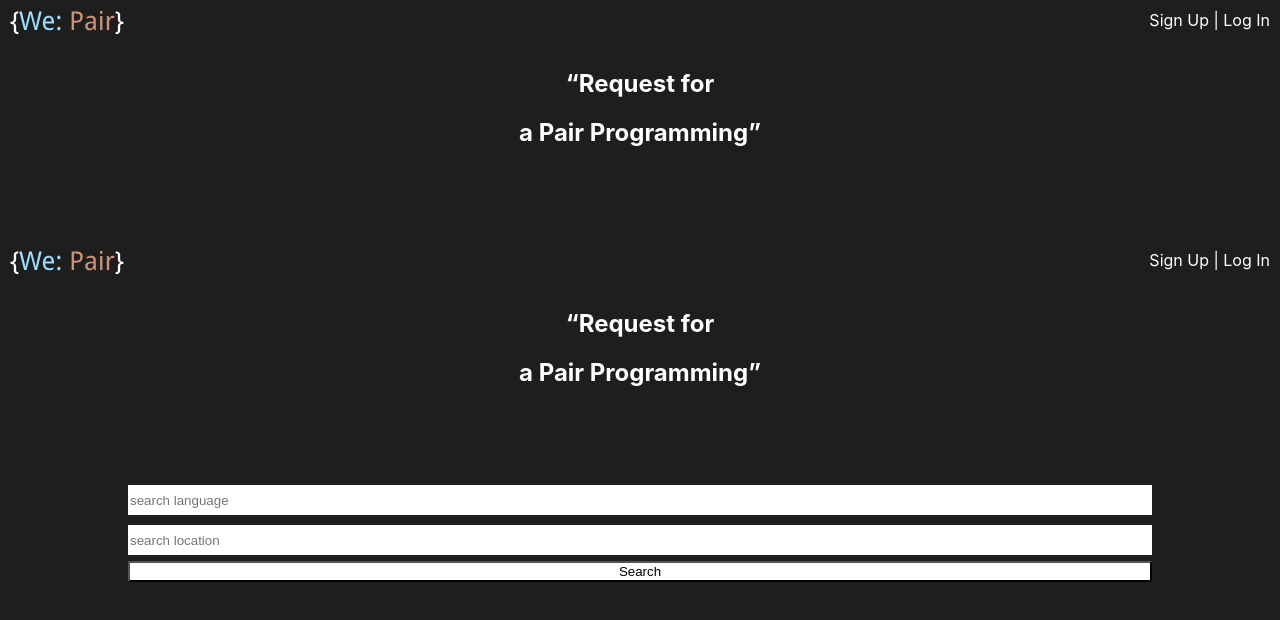
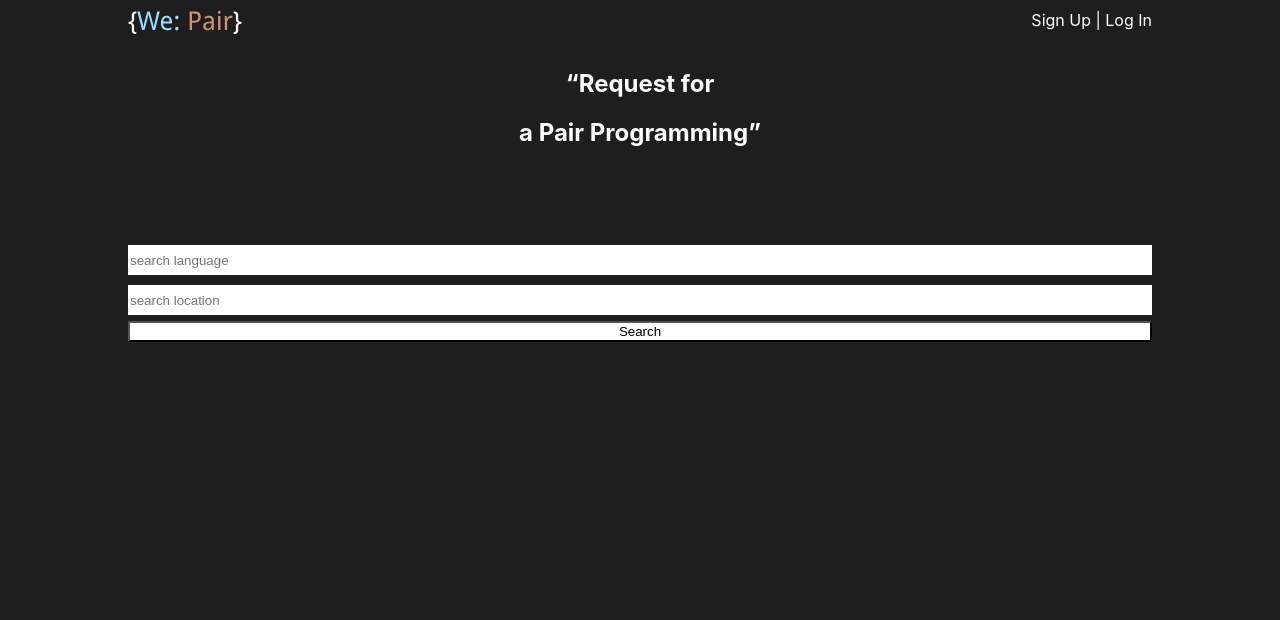
Before and after one commit to kodiri/we-pair, a React (Create React App) app: page / in a window 1280 px wide. Shown: the top 620 px of the page. Built offline with nearby package versions, Linux system fonts and the light colour scheme.

Commit message:
web styling(navbar size)

```diff
--- a/src/frontend/components/Header/Header.css
+++ b/src/frontend/components/Header/Header.css
@@ -10,7 +10,7 @@
     padding: 10px;
   }
 
-  .navbar-div {
+  .join-container {
     color: #ffffff;
     text-align: right;
   }
@@ -55,7 +55,13 @@
 
   }
 
-  /* @media (min-width: 600px) {
+  @media (min-width: 600px) {
+
+    .navbar {
+      width: 80%;
+      margin: 0 auto;
+    }
+
     .signing {
       font-size: 20px;
       text-align: right;
@@ -68,4 +74,4 @@
       margin-top: 10px;
     }
 
-  } */
+  }
--- a/src/frontend/components/Header/Header.js
+++ b/src/frontend/components/Header/Header.js
@@ -13,12 +13,12 @@ export default function Header() {
             <img className="logo-img" src={logo} alt="logo" />
           </Link>
         </div>
-        <div className="navbar-div nonDisplayonProfile">
+        <div className="join-container">
           <span className="sign-up" >
             Sign Up{" "}
           </span>
           <span> | </span>
-          <span className="log-in nonDisplayonProfile" href="">
+          <span className="log-in" href="">
             {" "}
             Log In
           </span>
--- a/src/frontend/components/RoutingPage/RoutingPage.js
+++ b/src/frontend/components/RoutingPage/RoutingPage.js
@@ -8,7 +8,6 @@ import Header from '../Header/Header';
 export default function RoutingPage() {
   return (
     <div className="RoutingPage">
-      <Header />
       <main>
         <Search />
         <Link to="/results">
```
